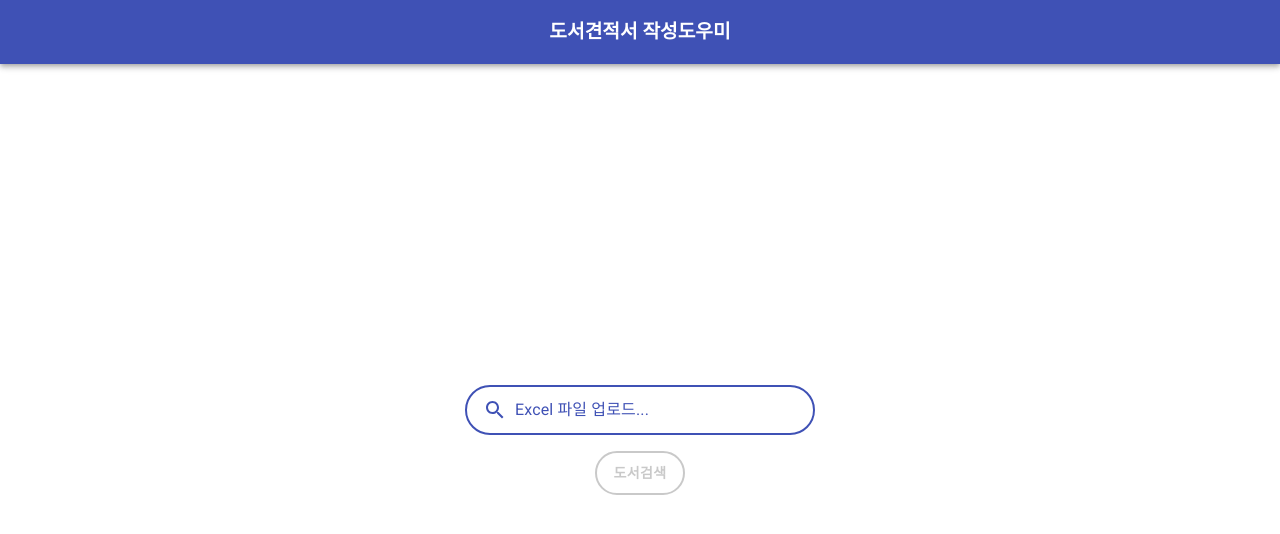
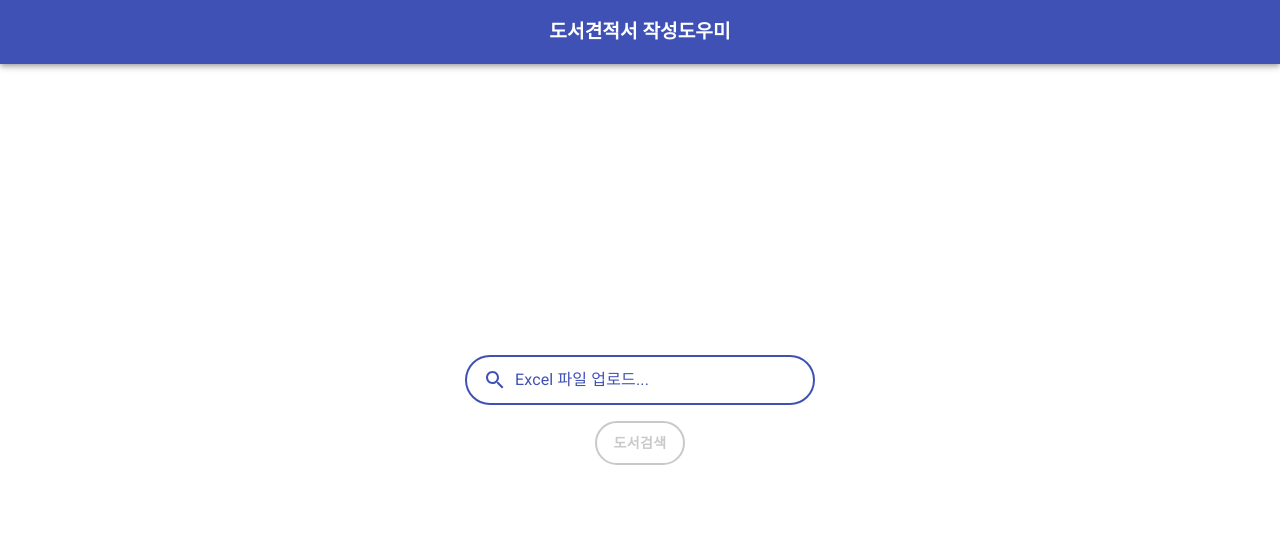
Before and after one commit to zake-dev/books-estimate-sheet-generator, a React app: page / in a window 1280 px wide. Shown: the top 534 px of the page. Built offline with nearby package versions, Linux system fonts and the light colour scheme.

Commit message:
fix: componantize Wrapper module

```diff
--- /dev/null
+++ b/src/components/Wrappers/index.tsx
@@ -0,0 +1,22 @@
+import styled from "styled-components";
+
+export const PageWrapper = styled.div`
+  && {
+    display: flex;
+    flex-direction: column;
+
+    width: 100vw;
+    height: calc(100vh - 60px);
+  }
+`;
+
+export const ContentWrapper = styled.div`
+  && {
+    flex: 1;
+
+    display: flex;
+    flex-direction: column;
+    justify-content: center;
+    align-items: center;
+  }
+`;
--- a/src/pages/FileSelectionPage/index.tsx
+++ b/src/pages/FileSelectionPage/index.tsx
@@ -4,11 +4,8 @@ import Alert from "@material-ui/lab/Alert";
 import { RouteComponentProps } from "react-router-dom";
 
 import MainAppBar from "components/MainAppBar";
-import {
-  FileSelectionPageContainer,
-  FileSelectionBox,
-  StyledButton,
-} from "./style";
+import { PageWrapper, ContentWrapper } from "components/Wrappers";
+import { StyledButton } from "./style";
 import FileSelectionInput from "./FileSelectionInput";
 import { ExcelIO } from "services/";
 
@@ -42,9 +39,9 @@ const FileSelectionPage: React.FC<Props> = ({ history }) => {
   };
 
   return (
-    <FileSelectionPageContainer>
+    <PageWrapper>
       <MainAppBar />
-      <FileSelectionBox>
+      <ContentWrapper>
         <FileSelectionInput
           fileName={file ? file.name : "Excel 파일 업로드..."}
           handleFile={handleFile}
@@ -52,14 +49,14 @@ const FileSelectionPage: React.FC<Props> = ({ history }) => {
         <StyledButton disabled={titles === null} onClick={handleClick}>
           도서검색
         </StyledButton>
-      </FileSelectionBox>
+      </ContentWrapper>
 
       <Snackbar open={open} autoHideDuration={2000} onClose={handleClose}>
         <Alert onClose={handleClose} severity="error">
           Excel 파일을 업로드해주세요!
         </Alert>
       </Snackbar>
-    </FileSelectionPageContainer>
+    </PageWrapper>
   );
 };
 
--- a/src/pages/FileSelectionPage/style.tsx
+++ b/src/pages/FileSelectionPage/style.tsx
@@ -1,17 +1,17 @@
 import styled from "styled-components";
 import { Button } from "@material-ui/core";
 
-export const FileSelectionPageContainer = styled.div`
+export const PageContainer = styled.div`
   && {
     display: flex;
     flex-direction: column;
 
     width: 100vw;
-    height: 100vh;
+    height: calc(100vh - 60px);
   }
 `;
 
-export const FileSelectionBox = styled.div`
+export const ContentWrapper = styled.div`
   && {
     flex: 1;
 
--- a/src/pages/SearchPage/index.tsx
+++ b/src/pages/SearchPage/index.tsx
@@ -1,15 +1,20 @@
 import * as React from "react";
 import { Typography } from "@material-ui/core";
 import { useLocation } from "react-router-dom";
+import MainAppBar from "components/MainAppBar";
+import { PageWrapper, ContentWrapper } from "components/Wrappers";
 
 export const SearchPage: React.FC = () => {
   const location = useLocation();
   const titles: string[] = location.state["titles"];
 
   return (
-    <>
-      <Typography variant="h6">{titles}</Typography>
-    </>
+    <PageWrapper>
+      <MainAppBar />
+      <ContentWrapper>
+        <Typography variant="h6">{titles}</Typography>
+      </ContentWrapper>
+    </PageWrapper>
   );
 };
 
--- /dev/null
+++ b/src/pages/SearchPage/styles.tsx
@@ -0,0 +1 @@
+import styled from "styled-components";
```
